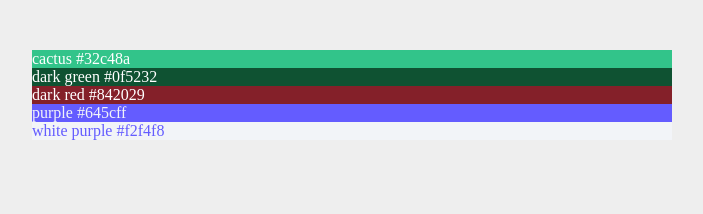
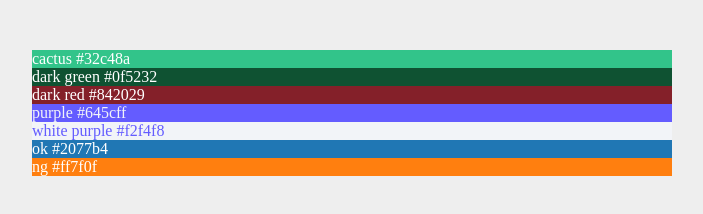
Before and after one commit to seijikojima/application, a plain HTML site: page color_palette/index.html in a window 1280 px wide. Shown: the whole page, without its empty margins (288-991 px from the left). Drawn offline with Linux system fonts and the light colour scheme.

Commit message:
add histogram color

```diff
--- a/color_palette/index.html
+++ b/color_palette/index.html
@@ -14,6 +14,8 @@
         <div class="dark_red">dark red #842029</div>
         <div class="purple">purple #645cff</div>
         <div class="white_purple">white purple #f2f4f8</div>
+        <div class="ok">ok #2077b4</div>
+        <div class="ng">ng #ff7f0f</div>
 
 
     </div>
@@ -60,4 +62,13 @@ body {
   background-color:  #f2f4f8;
   color : #645cff;
 }
+.ok {
+  background-color:  #2077b4;
+  color : white;
+}
+.ng {
+  background-color:  #ff7f0f;
+  color : white;
+}
+
 </style>
```
